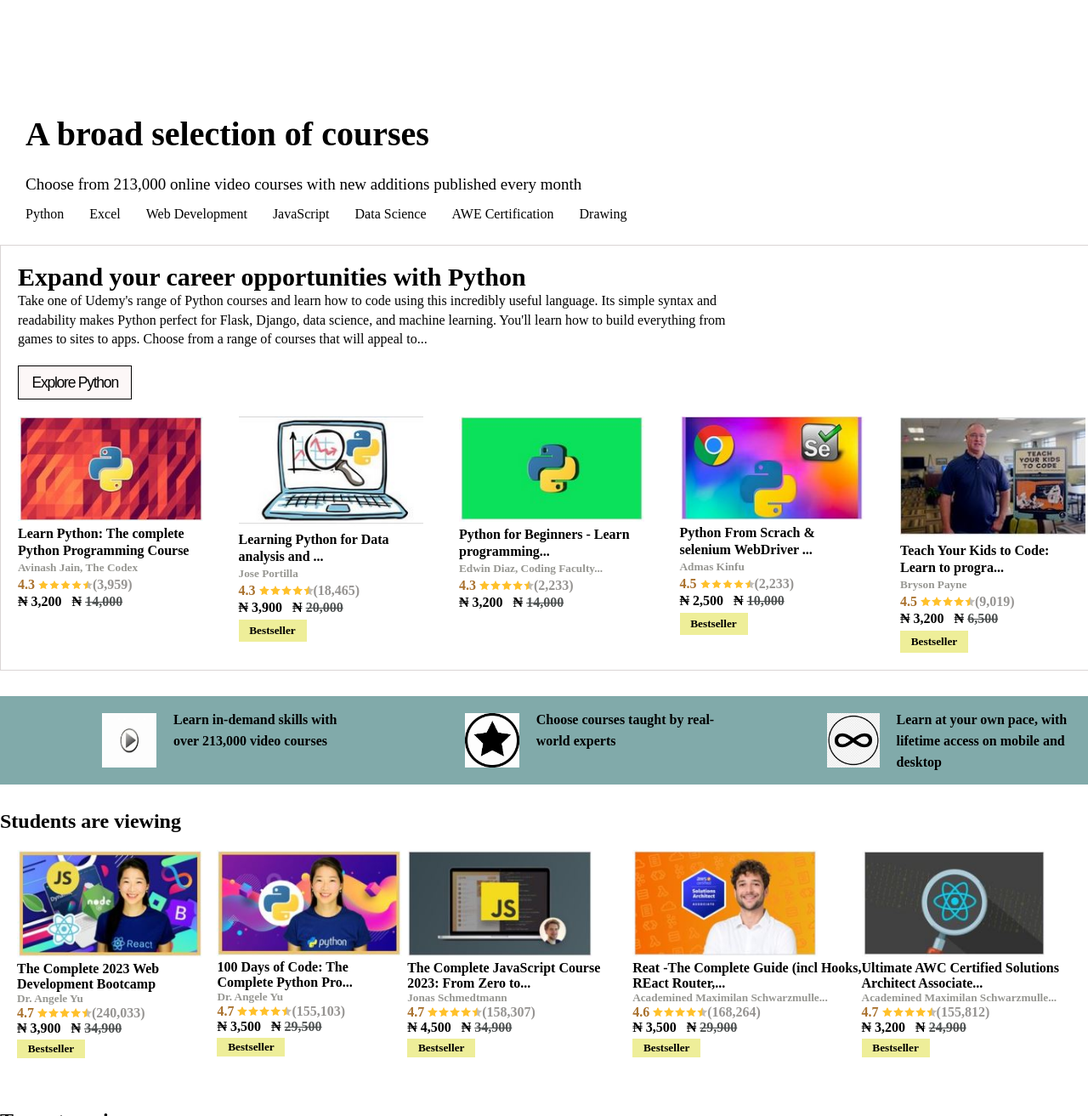
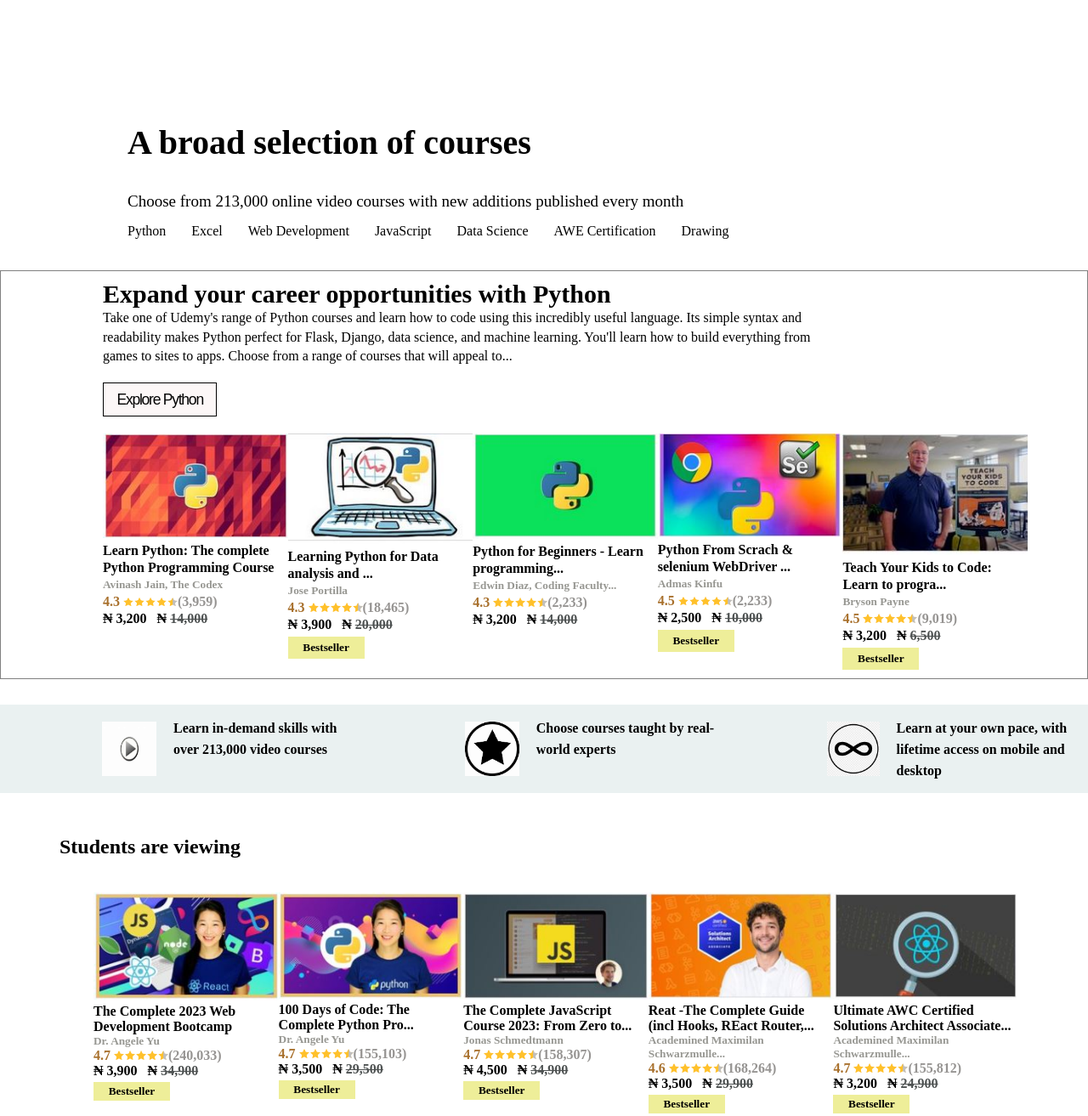
Before and after one commit to johnnymoy2007/udemy, a plain HTML site: page index.html in a window 1280 px wide. Shown: the part 475-1788 px from the top of the page at 85% size. Drawn offline with Linux system fonts and the light colour scheme.

Commit message:
another adjustment added

```diff
--- a/style.css
+++ b/style.css
@@ -87,6 +87,7 @@
     background-repeat: no-repeat;
     position: relative;
     margin-bottom: 0px;
+    padding-left: 40px;
 }
 
 .black_friday {
@@ -112,21 +113,25 @@
 .broad_selection {
     line-height: 2;
     margin-left: 30px;
-    width: 60%;
+    width: 80%;
 }
 
 .broad_selection p {
     font-size: 19px;
+    padding: 0px 120px;
 }
 
 .broad_selection h1 {
     font-size: 40px;
+    padding: 10px 120px;
 }
 
 .onine_courses {
     display: flex;
+    justify-content: left;
     list-style-type: none;
-    margin-bottom: 20px
+    margin-bottom: 20px;
+    padding: 0px 120px;
 }
 
 .onine_courses li {
@@ -134,9 +139,9 @@
 }
 
 .section_two {
-    width: 1300px;
-    padding: 20px;
-    border: 1px solid rgb(218, 213, 213);
+    margin-top: 30px;
+    padding: 10px 120px;
+    border: 1px solid grey;
     margin-bottom: 30px;
 }
 
@@ -200,7 +205,7 @@
 
 .bestseller {
     background-color: rgb(238, 238, 153);
-    width: 80px;
+    width: 90px;
     padding: 3px;
     text-align: center;
     justify-content: center;
@@ -209,8 +214,8 @@
 }
 
 .section_three {
-    background-color: rgb(129, 170, 170);
-margin: 0 auto;
+    background-color: rgb(234, 241, 241);
+    margin: 0 auto;
     display: flex;
     justify-content: space-between;
     width: 100%;
@@ -237,25 +242,28 @@
 .section_four_flex{
 display: flex;
 justify-content: space-evenly;
-width: 1300px;
-padding: 20px;
+padding: 40px;
 /* border: 1px solid rgb(218, 213, 213); */
 margin-top: 0px;
 }
-.section_four{margin-top: 30px;
+.section_four{
+    margin-top: 30px;
+    padding: 20px 70px;
 }
 
 .section_five{
-    padding: 60;
+    padding: 2px 70px 40px;
 }
 .section_five_grid{
     display: grid;
     grid-template-columns: 1fr 1fr 1fr 1fr;justify-content: space-between;
     padding: 100;
 }
-.section_five img{width: 23vw;
+.section_five img{
+    width: 23vw;
 }
-.head_five{margin-top: 40px;}
+.head_five{
+    margin-top: 40px;}
 
 .section_six{
     background-color: rgb(243, 252, 252);
```
